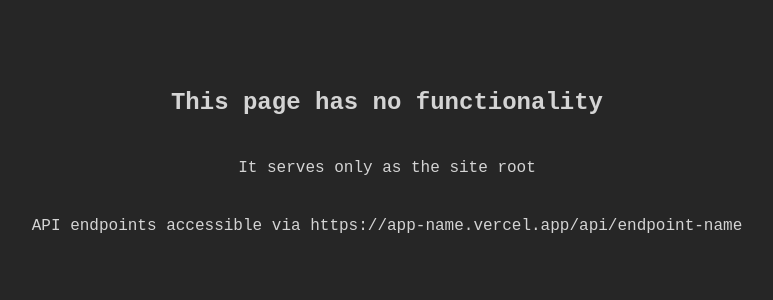
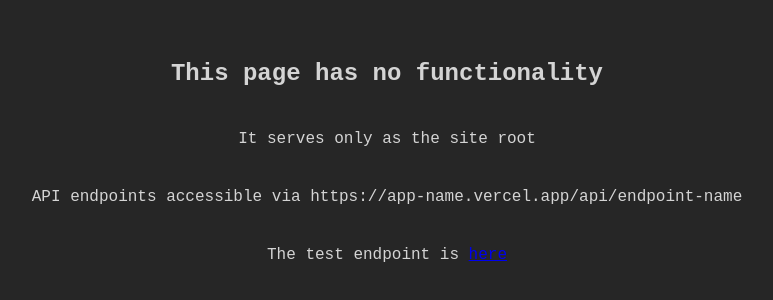
Before and after one commit to scarletti-ben/vercel-api, a plain HTML site: page index.html in a window 1280 px wide. Shown: the part 240-540 px from the top of the page, without its empty margins (253-1026 px from the left). Drawn offline with Linux system fonts and the light colour scheme.

Commit message:
simple changes to the site root

```diff
--- a/index.html
+++ b/index.html
@@ -30,6 +30,7 @@
       <h2>This page has no functionality</h2>
       <p>It serves only as the site root</p>
       <p>API endpoints accessible via https://app-name.vercel.app/api/endpoint-name</p>
+      <p>The test endpoint is <a href="./api/test">here</a></p>
     </div>
 
   </div>
--- a/style.css
+++ b/style.css
@@ -40,7 +40,7 @@
   > Section II: Font Families
   > ==================================================== */
 
-  --font-family-mono: 'Courier New', Courier, monospace;
+  --font-family-mono:  monospace, 'Courier New', Courier;
   --font-family-sans: Inter, 'Segoe UI', sans-serif;
   --font-family-roboto: Roboto, Arial, sans-serif;
   --font-family-montserrat: Montserrat, 'Trebuchet MS', sans-serif;
@@ -69,10 +69,6 @@
   --font-size: 16px;
   --font-weight: 400;
   --font-family: var(--font-family-mono);
-
-  /* ~ ====================================================
-  ~ Section IV: Project Variables
-  ~ ==================================================== */
 
 }
 
```
